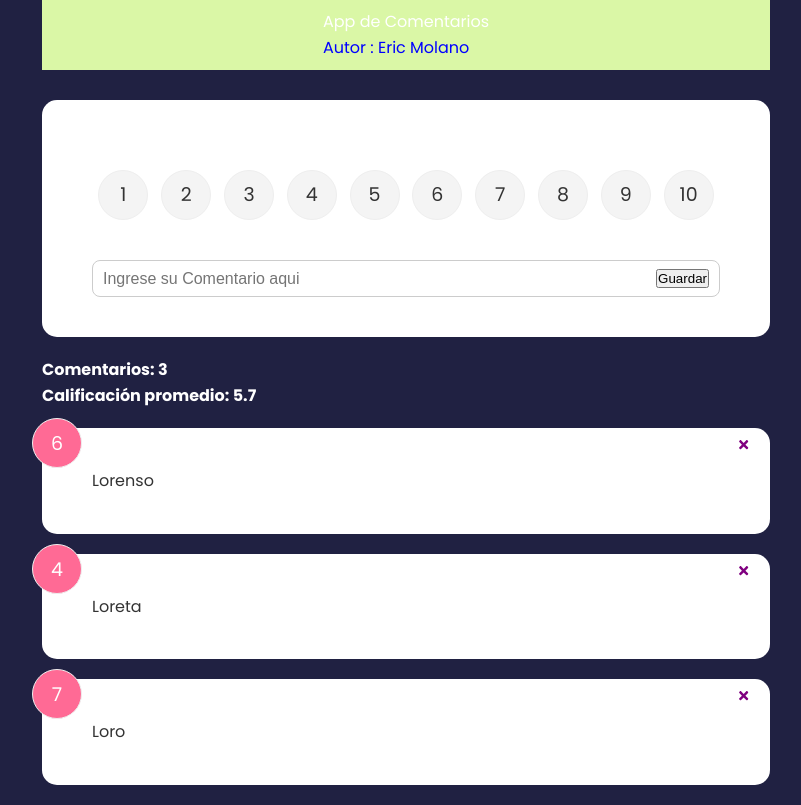
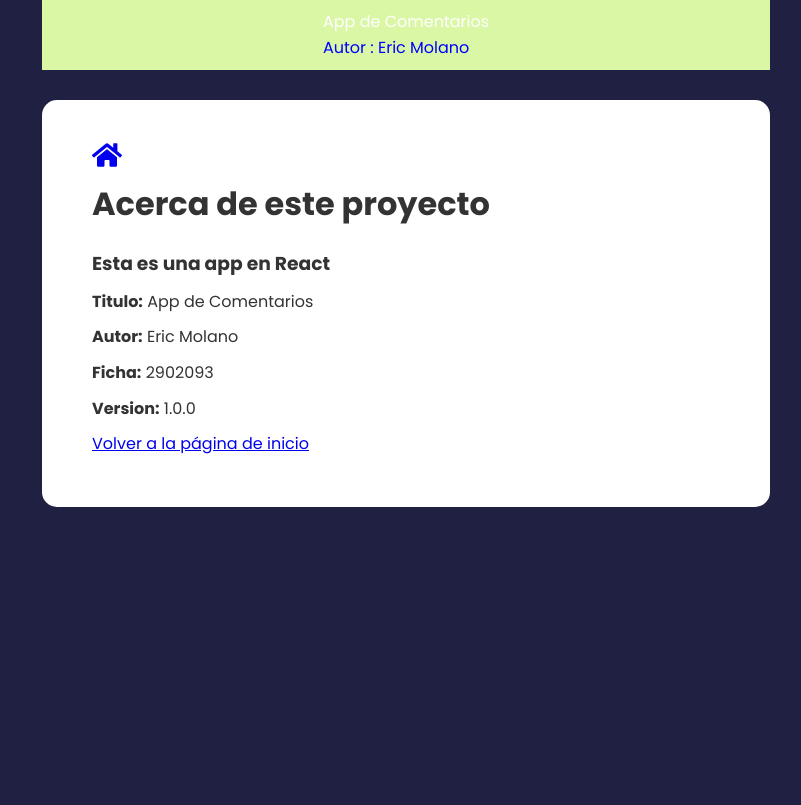
Before and after one commit to EricMolano/App-de-Comentarios, a React (Create React App) app: page /about in a window 1280 px wide. Shown: the whole page, without its empty margins (234-1035 px from the left). Built offline with nearby package versions, Linux system fonts and the light colour scheme.

Commit message:
feat: arreglado todo

```diff
--- a/package.json
+++ b/package.json
@@ -6,9 +6,11 @@
     "@testing-library/jest-dom": "^5.17.0",
     "@testing-library/react": "^13.4.0",
     "@testing-library/user-event": "^13.5.0",
+    "framer-motion": "^11.11.10",
     "react": "^18.3.1",
     "react-dom": "^18.3.1",
     "react-icons": "^5.3.0",
+    "react-router-dom": "^6.27.0",
     "react-scripts": "5.0.1",
     "web-vitals": "^2.1.4"
   },
--- a/src/App.jsx
+++ b/src/App.jsx
@@ -1,27 +1,20 @@
 import { React , useState } from 'react'
 import Header from './components/Header'
-import ComentarioItem from './components/ComentarioItem';
 import comentarios from './data/Comentarios';
 import ComentarioLista from './components/ComentarioLista';
-import Card from './components/Card';
 import ComentarioStats from './components/ComentarioStats';
 import ComentarioForm from './components/ComentarioForm';
-
+import About from './pages/About';
+import { BrowserRouter as Router , Routes, Route } from 'react-router-dom';
+import AboutIconLink from './components/AboutIconLink';
+import { ComentariosProvider } from './contexto/ComentariosContexto';
 function App() {
 
     const [comments
         , setComments]
         = useState(comentarios)
 
-    const borrarItem=id=>  {
-          if (window.confirm
-            ('Esta seguro de borrar el comentario?')) {
-          //asignar: nuevo estado a comments:
-          //filter: para quitar los comentarios
-          //cuyo id concuerde con el parametro
-          setComments (comments.filter((c) => c.id !== id ))
-            }
-          }
+
 
 
     const titulo = "App de Comentarios";
@@ -40,6 +33,8 @@ function App() {
 
 
   return (
+    <ComentariosProvider>
+          <Router>
     <div className='container'>
 
         <Header
@@ -47,12 +42,29 @@ function App() {
         autor={Autor}
         ficha={ficha}
         centrodeformacion={centrodeformacion} />
+        <Routes>
+          <Route exact path="/" element={
+            <>
         <ComentarioForm handleAdd={ addComentario }/>
-        <ComentarioStats comentarios={comments} />
-        <ComentarioLista comments={comments}
-                        handleDelete={borrarItem} />
+        <ComentarioStats />
+        <ComentarioLista />
+        <AboutIconLink />
+            </>
+
+          } >
+
+          </Route>
+          <Route path="/about" element={
+        <About titulo={titulo} autor={Autor} ficha={ficha} />
+
+          }></Route>
+        </Routes>
+
 
     </div>
+    </Router>
+    </ComentariosProvider>
+
   )
 
 }
--- /dev/null
+++ b/src/components/AboutIconLink.jsx
@@ -0,0 +1,17 @@
+import React from 'react'
+import { Link } from 'react-router-dom'
+import {FaQuestion} from 'react-icons/fa'
+
+const AboutIconLink = () => {
+  return (
+      <div className='about-link'>
+        <Link to='/about'>
+
+        <FaQuestion size={30}></FaQuestion>
+
+        </Link>
+      </div>
+  )
+}
+
+export default AboutIconLink
--- a/src/components/ComentarioItem.jsx
+++ b/src/components/ComentarioItem.jsx
@@ -1,23 +1,24 @@
-import {React, useState} from 'react';
+import {React, useState, useContext} from 'react';
 import Card from './Card';
 import { FaTimes } from 'react-icons/fa'
+import ComentariosContexto from '../contexto/ComentariosContexto';
 
-const ComentarioItem = ({ comentario, calificacion, id, handleDelete}) => {
+const ComentarioItem = ({comentario}) => {
 
   // Manejo de estado como comentario:
   //comentario y calificacion como atributos
   // mediante el uso de Estados
-    const [ comment, setComent ] = useState(comentario)
-    const [ rating, setRating ] = useState(calificacion)
+
+    const [ comment, setComent ] = useState(comentario.comentario)
+    const [ rating, setRating ] = useState(comentario.calificacion)
     const [ identificacion ,
-            setIdentificacion ] = useState(id)
+            setIdentificacion ] = useState(comentario.id)
 
 
     return (
-        <Card reverse = {false}>
+        <Card reverse = {true}>
             <div className='num-display'>{ rating }</div>
-            <button onClick={ () => handleDelete(identificacion )}
-            className="close">
+            <button className='close'>
             <FaTimes color='purple'/>
             </button>
             <div className='text-display'>{ comment }</div>
--- a/src/components/ComentarioLista.jsx
+++ b/src/components/ComentarioLista.jsx
@@ -1,31 +1,43 @@
-import React from 'react'
-import ComentarioItem from './ComentarioItem'
+import {React, useContext} from 'react';
+import ComentarioItem from './ComentarioItem';
+import { AnimatePresence, motion } from 'framer-motion';
+import ComentariosContexto from '../contexto/ComentariosContexto';
 
-function ComentarioLista({ comments, handleDelete }) {
 
-  if (comments.length === 0 || !comments){
-    return <p> No hay comentarios</p>
 
-  }else{
+function ComentarioLista() {
+
+    const { comments } = useContext(ComentariosContexto)
+
+
+  if (comments.length === 0 || !comments) {
+    return <p>No hay comentarios</p>;
+  } else {
     return (
       <div>
         <div className='comments'>
+          <AnimatePresence>
             <ul>
-                {
-                    comments.map(comentario =>
-                        <ComentarioItem key={comentario.id}
-                        comentario={comentario.comentario}
-                        calificacion={comentario.calificacion}
-                        id = {comentario.id}
-                        handleDelete= { handleDelete }
-
+              {comments.map(comentario => (
+                <motion.li
+                  key={comentario.id}
+                  initial={{ opacity: 0, scale: 0.8, y: -20, rotate: -5 }} // Añadiendo rotación
+                  animate={{ opacity: 1, scale: 1, y: 0, rotate: 0 }} // Rotación y escala al aparecer
+                  exit={{ opacity: 0, scale: 0.9, y: 20, rotate: 5 }} // Rotación y desplazamiento al salir
+                  transition={{ duration: 0.5, ease: 'easeInOut' }} // Duración más larga para un efecto más suave
+                >
+                  <ComentarioItem
+                    key={comentario.id}
+                    comentario={comentario}
                   />
-                )
-                }
+                </motion.li>
+              ))}
             </ul>
+          </AnimatePresence>
         </div>
       </div>
-      )
+    );
   }
 }
-export default ComentarioLista
+
+export default ComentarioLista;
--- a/src/components/ComentarioStats.jsx
+++ b/src/components/ComentarioStats.jsx
@@ -1,11 +1,17 @@
-import React from 'react';
+import {React, useContext, useState} from 'react';
+import ComentariosContexto from '../contexto/ComentariosContexto';
 
-const ComentarioStats = ({ comentarios }) => {
-    const totalComentarios = comentarios.length;
+
+const ComentarioStats = () => {
+
+        const {comments} = useContext(ComentariosContexto)
+
+
+    const totalComentarios = comments.length;
 
     const calificacionPromedio =
         totalComentarios > 0
-        ? comentarios.reduce((total, comentario) => total + parseFloat(comentario.calificacion), 0) / totalComentarios
+        ? comments.reduce((total, comentario) => total + parseFloat(comentario.calificacion), 0) / totalComentarios
         : 0;
 
     return (
--- /dev/null
+++ b/src/components/HomeIconLink.jsx
@@ -0,0 +1,18 @@
+import React from 'react'
+import { Link } from 'react-router-dom'
+import {FaHome} from 'react-icons/fa'
+
+const HomeIconLink = () => {
+
+  return (
+      <div className='home-link'>
+        <Link to='/'>
+
+        <FaHome size={30}></FaHome>
+
+        </Link>
+      </div>
+  )
+}
+
+export default HomeIconLink
--- /dev/null
+++ b/src/contexto/ComentariosContexto.js
@@ -0,0 +1,32 @@
+import {createContext, useState} from "react";
+
+// Crear contexto
+
+const ComentariosContexto = createContext()
+
+//Crear provider para que el contexto reconozca el componente
+export const ComentariosProvider = ({ children }) => {
+
+    const [comments , setComments] = useState([
+
+        {id: 1, comentario: "prueba jaja", calificacion:1}
+    ])
+
+    const borrarItem=id=>  {
+        if (window.confirm
+          ('Esta seguro de borrar el comentario?')) {
+        //asignar: nuevo estado a comments:
+        //filter: para quitar los comentarios
+        //cuyo id concuerde con el parametro
+        setComments (comments.filter((c) => c.id !== id ))
+          }
+    }
+
+
+return <ComentariosContexto.Provider value={{ comments, setComments, borrarItem}}>
+    {children}
+</ComentariosContexto.Provider>
+
+}
+
+export default ComentariosContexto
--- /dev/null
+++ b/src/pages/About.jsx
@@ -0,0 +1,26 @@
+import React from 'react';
+import Card from '../components/Card';
+import HomeIconLink from '../components/HomeIconLink';
+
+const About = ({ titulo, autor, ficha }) => {
+  return (
+    <div>
+      <Card>
+        <div className='about'>
+          <HomeIconLink />
+          <h1>Acerca de este proyecto</h1>
+          <h3>Esta es una app en React</h3>
+          <p><b>Titulo:</b> {titulo}</p>
+          <p><b>Autor:</b> {autor}</p>
+          <p><b>Ficha:</b> {ficha}</p>
+          <p><b>Version:</b> 1.0.0</p>
+          <p>
+            <a href="/"> Volver a la página de inicio </a>
+        </p>
+    </div>
+      </Card>
+    </div>
+  );
+}
+
+export default About;
```
Also changed, not shown: 1 other file (tests, documents, lock files or other folders). Lines whose indentation alone changed are shown as unchanged.
